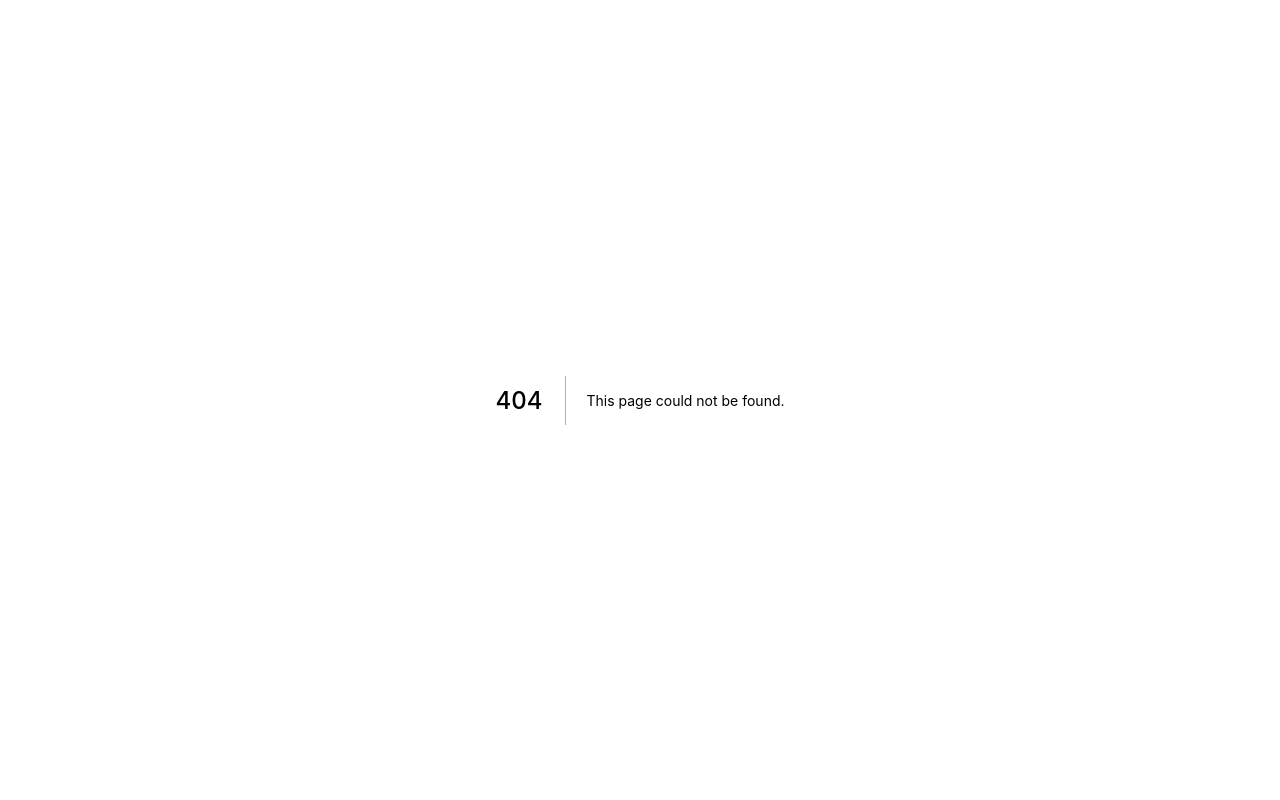
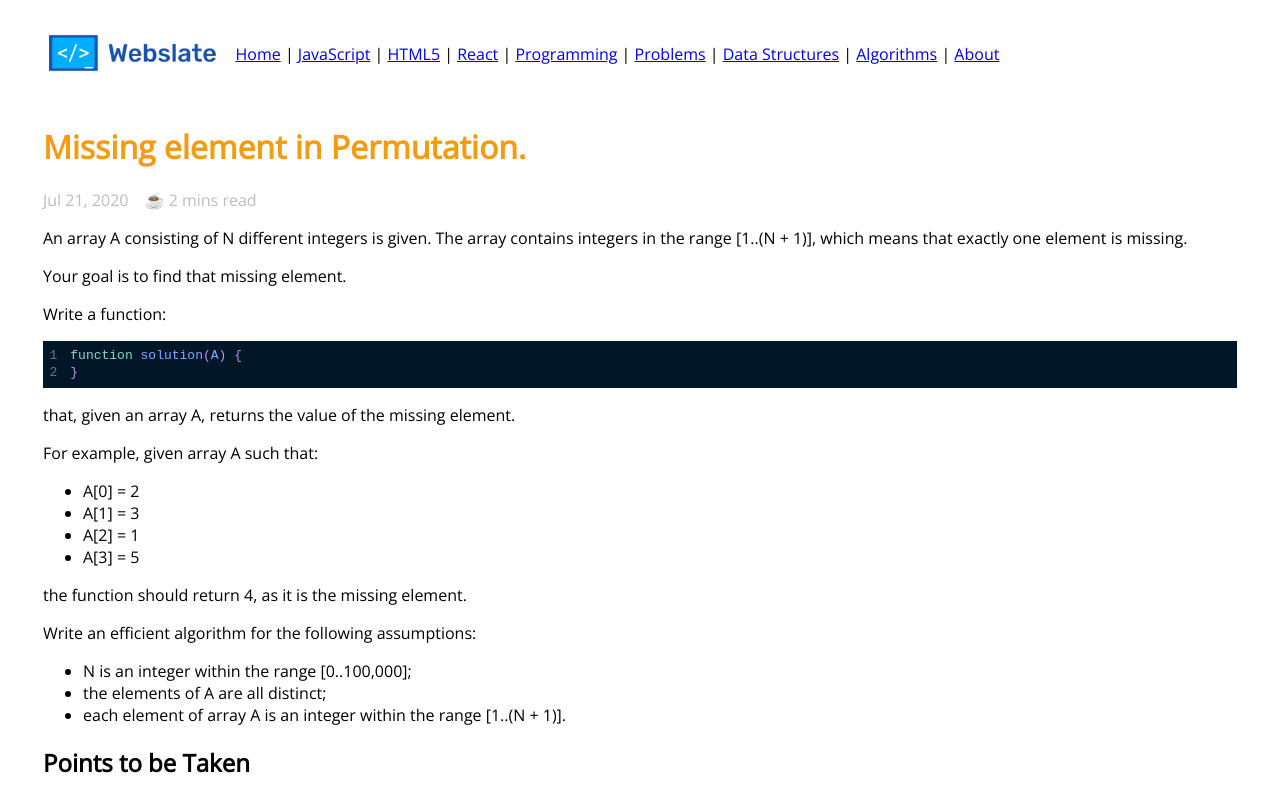
Before and after one commit to web-slate/webslate.io, a Next.js app in the folder src/: page /blogs/problems/missing-element-in-permutation in a window 1280 px wide. Before the commit this address had no page. Shown: the top 800 px of the page. Built offline with nearby package versions, Linux system fonts and the light colour scheme.

Commit message:
docs(missing-permutations): add code solution for missing permutations

```diff
--- /dev/null
+++ b/src/pages/blogs/problems/missing-element-in-permutation.mdx
@@ -0,0 +1,70 @@
+import Post from '../../../common/components/Blog/Post'
+import CodeBlock from '../../../common/components/Blog/CodeBlock'
+import AnchorLink from '../../../common/components/Link/AnchorLink'
+import ExternalLink from '../../../common/components/Blog/ExternalLink'
+
+export const meta = {
+  title: 'Missing element in Permutation.',
+  description: 'Find the missing element in a given permutation.',
+  date: 'Jul 21, 2020',
+  readTime: 2
+}
+
+export default ({ children }) => <Post meta={meta}>{children}</Post>;
+
+An array A consisting of N different integers is given. The array contains integers in the range [1..(N + 1)], which means that exactly one element is missing.
+
+Your goal is to find that missing element.
+
+Write a function:
+<CodeBlock>{`
+function solution(A) {
+}
+`}</CodeBlock>
+
+that, given an array A, returns the value of the missing element.
+
+For example, given array A such that:
+
+- A[0] = 2
+- A[1] = 3
+- A[2] = 1
+- A[3] = 5
+
+the function should return 4, as it is the missing element.
+
+Write an efficient algorithm for the following assumptions:
+
+- N is an integer within the range [0..100,000];
+- the elements of A are all distinct;
+- each element of array A is an integer within the range [1..(N + 1)].
+
+## <AnchorLink label="Points to be Taken" name />
+
+1.1
+<CodeBlock>{`
+function solution(A) {
+    const b = A.sort()
+    for(let i=0;i<=b.length;i++) {
+        if(b[i+1] !== b[i] + 1) {
+            return b[i] + 1
+        }
+    }
+    return ''
+}
+`}</CodeBlock>
+
+
+1.2
+<CodeBlock>{`
+function solution(A) {
+    const n = A.length + 1
+    const sumOfN = Math.floor(n * (n + 1) / 2)
+    const sumOfAll = A.reduce((a, b) => a + b, 0)
+    return sumOfN - sumOfAll
+}
+`}</CodeBlock>
+
+## <AnchorLink label="Points to be Taken" name />
+1. Array problem expect empty array condition check and single element check.
+1. <ExternalLink url="https://en.wikipedia.org/wiki/Arithmetic_progression">Arithmetic progression</ExternalLink>
```
